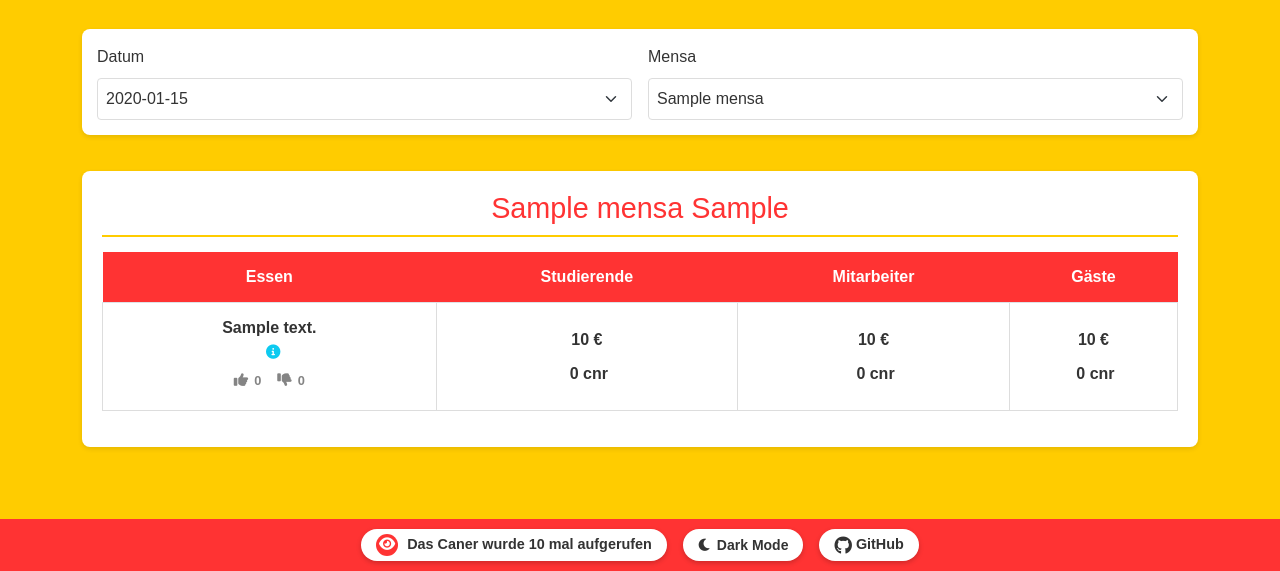
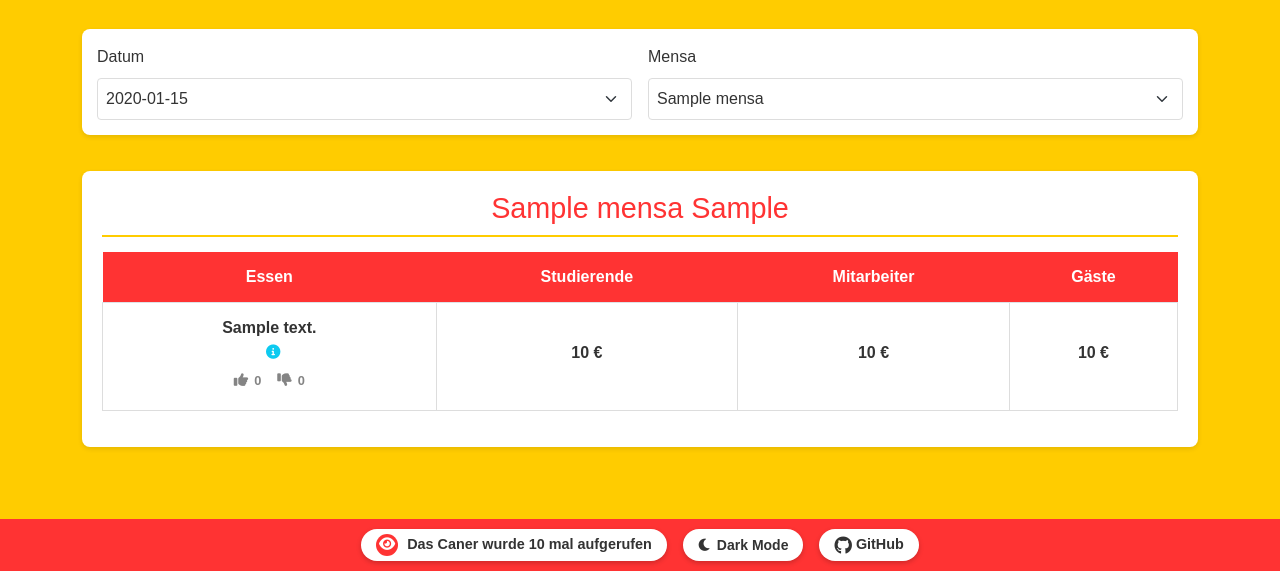
Before and after one commit to match-Misc/caner, a Flask app: template templates/index.html in a window 1280 px wide. Shown: the part 273-844 px from the top of the page. Run offline with Flask 3, Linux system fonts and the light colour scheme; the template is opened without the code that fills it: most values are stand-ins (such as "Sample title", 1, 10 or a date in 2020); some libraries are stand-ins or nearby versions.

Commit message:
i am smarter than ai, maybe

```diff
--- a/app.py
+++ b/app.py
@@ -651,7 +651,7 @@ def generate_caner_symbols(caner_score):
         return ""
 
     # Format the caner value with 2 decimal places and comma as decimal separator
-    caner_value_formatted = f"{caner_score:.2f}".replace(".", ",")
+    caner_value_formatted = f"{caner_score:.2f} cnr".replace(".", ",")
 
     # Calculate full icons (100s) and partial icon percentage
     full_icons = int(
--- a/templates/index.html
+++ b/templates/index.html
@@ -176,21 +176,18 @@
                                         <div class="user-price-caner-info">
                                             <span class="price">{{ meal.price_student }} €</span>
                                             <span class="caner-symbols">{{ caner_student|generate_caner_symbols|safe }}</span>
-                                            <span class="caner-value">{{ caner_student }} cnr</span>
                                         </div>
                                     </td>
                                     <td>
                                         <div class="user-price-caner-info">
                                             <span class="price">{{ meal.price_employee }} €</span>
                                             <span class="caner-symbols">{{ caner_employee|generate_caner_symbols|safe }}</span>
-                                            <span class="caner-value">{{ caner_employee }} cnr</span>
                                         </div>
                                     </td>
                                     <td>
                                         <div class="user-price-caner-info">
                                             <span class="price">{{ meal.price_guest }} €</span>
                                             <span class="caner-symbols">{{ caner_guest|generate_caner_symbols|safe }}</span>
-                                            <span class="caner-value">{{ caner_guest }} cnr</span>
                                         </div>
                                     </td>
                                 </tr>
```
